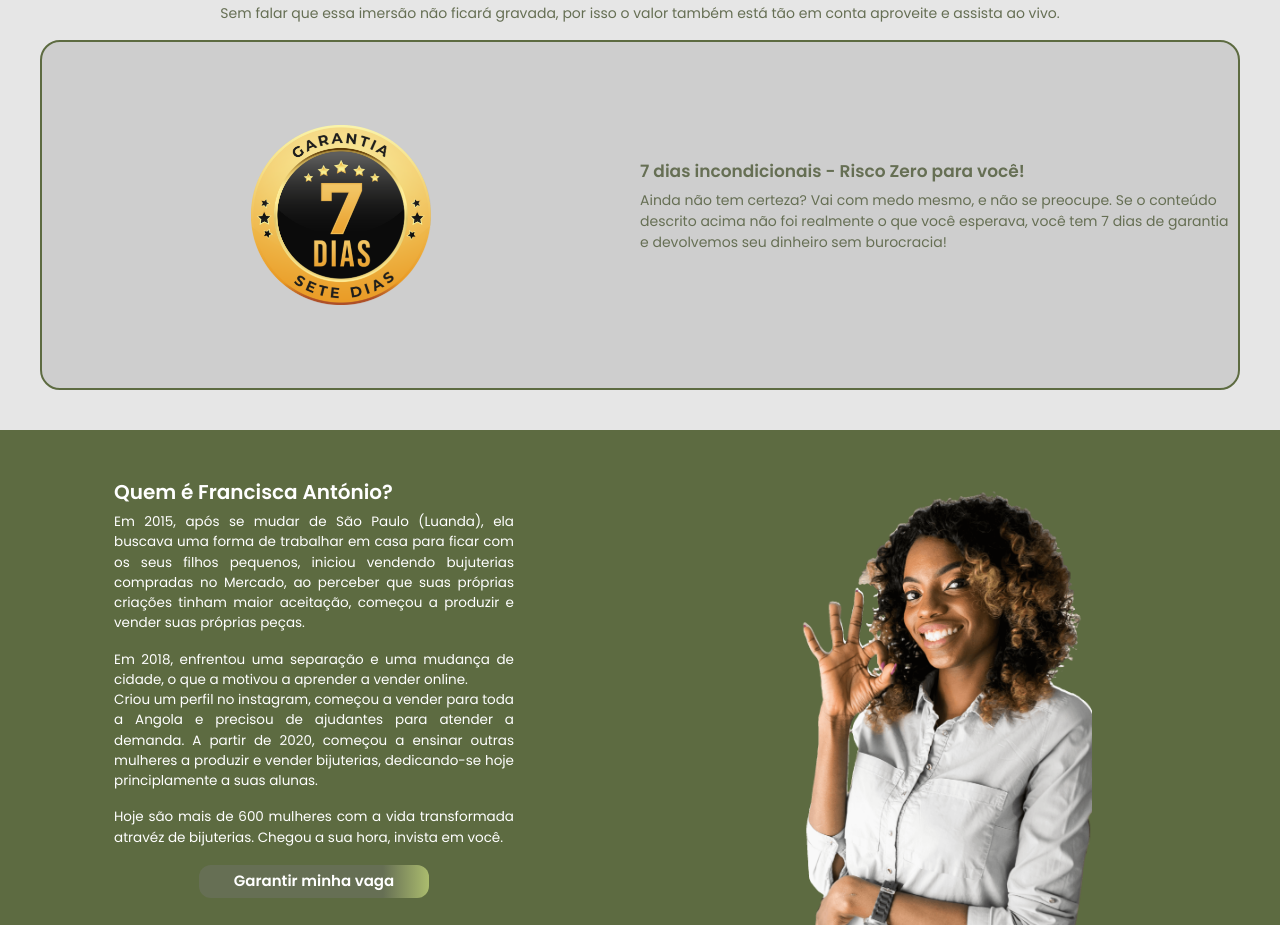
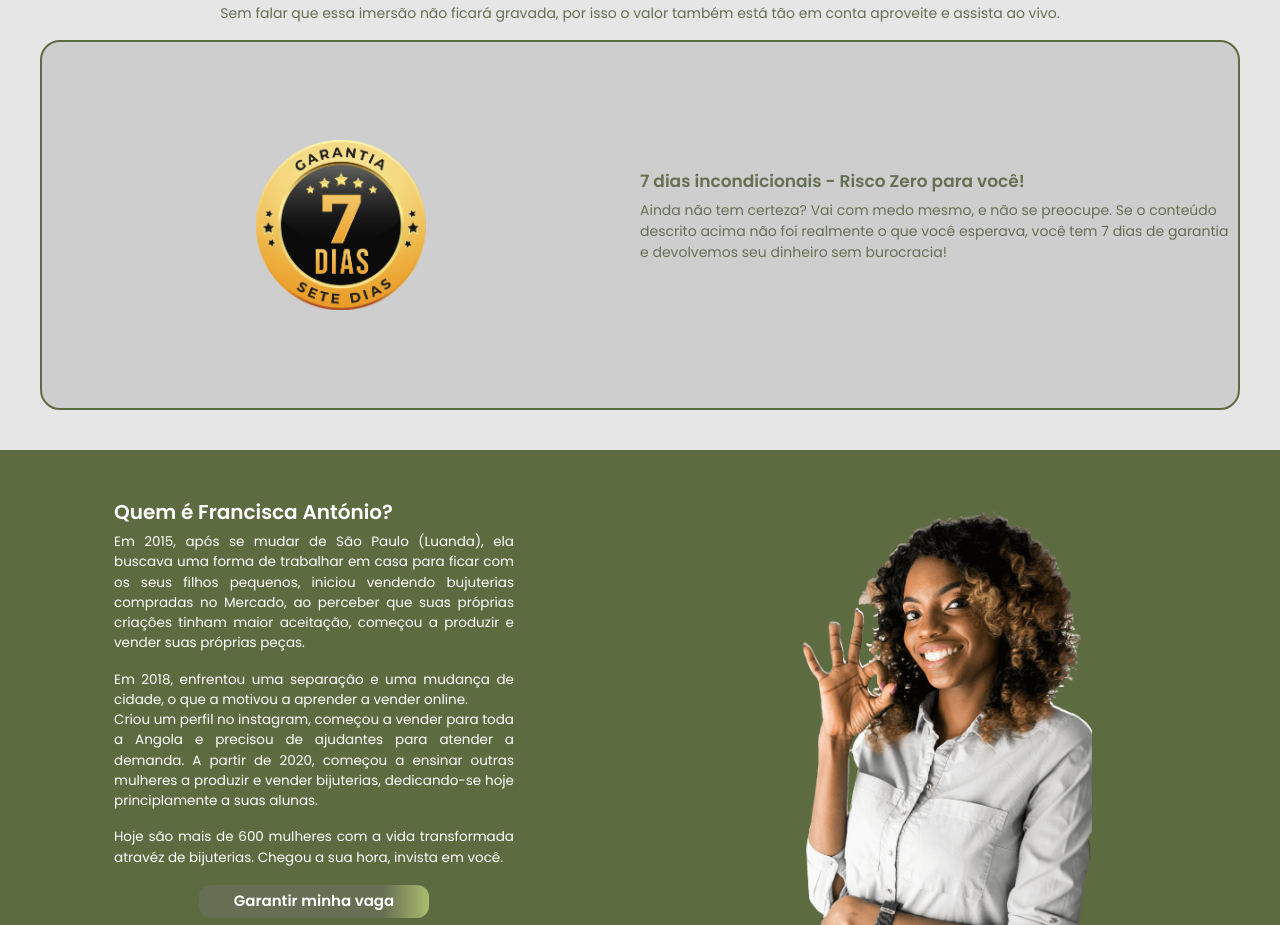
Before and after one commit to joelnogueira/lading_page_bijuterias, a plain HTML site: page index.html in a window 1280 px wide. Shown: the part 3559-4484 px from the top of the page. Drawn offline with nearby package versions, Linux system fonts and the light colour scheme.

Commit message:
Update estilo.css

```diff
--- a/estilo/estilo.css
+++ b/estilo/estilo.css
@@ -71,7 +71,7 @@
     }
     .box-video{
         font-size: 14px;
-        width: 410px;
+        width: 405px;
     }
     video{
         width: 100%;
@@ -433,7 +433,7 @@
     background-color: #cecece;
     border-radius: 20px;
     width:100%;
-    height: 350px;
+    height: 370px;
     display: grid;
     grid-template-columns: 1fr 1fr;
 	gap: 8;
@@ -443,7 +443,7 @@
     justify-content: center;
     align-items: center;
     & img{
-        max-width: 180px;
+        max-width: 170px;
     }
 }
 .garantia .caixa2{
```
